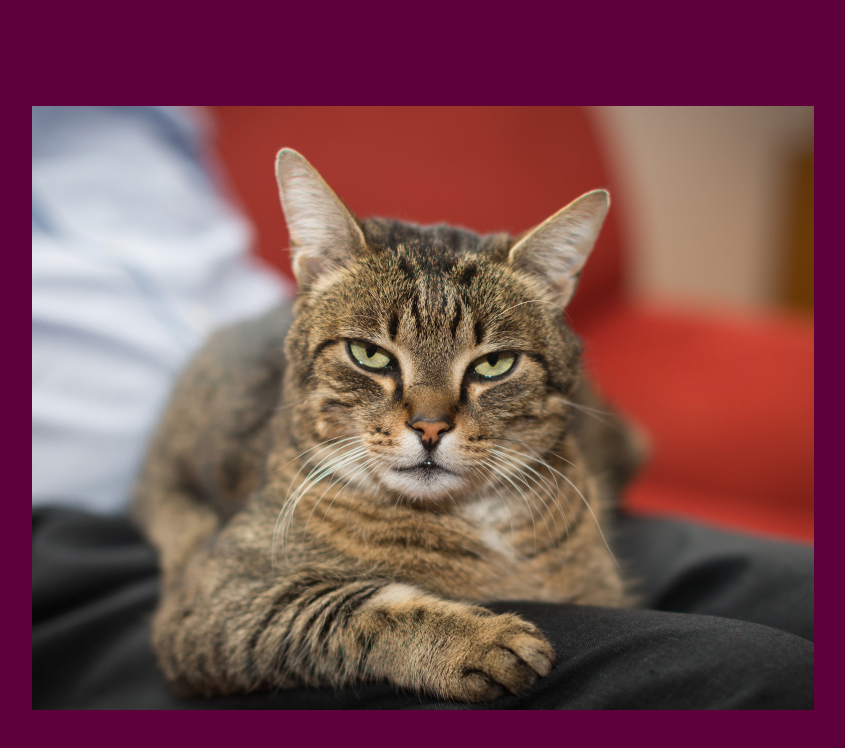
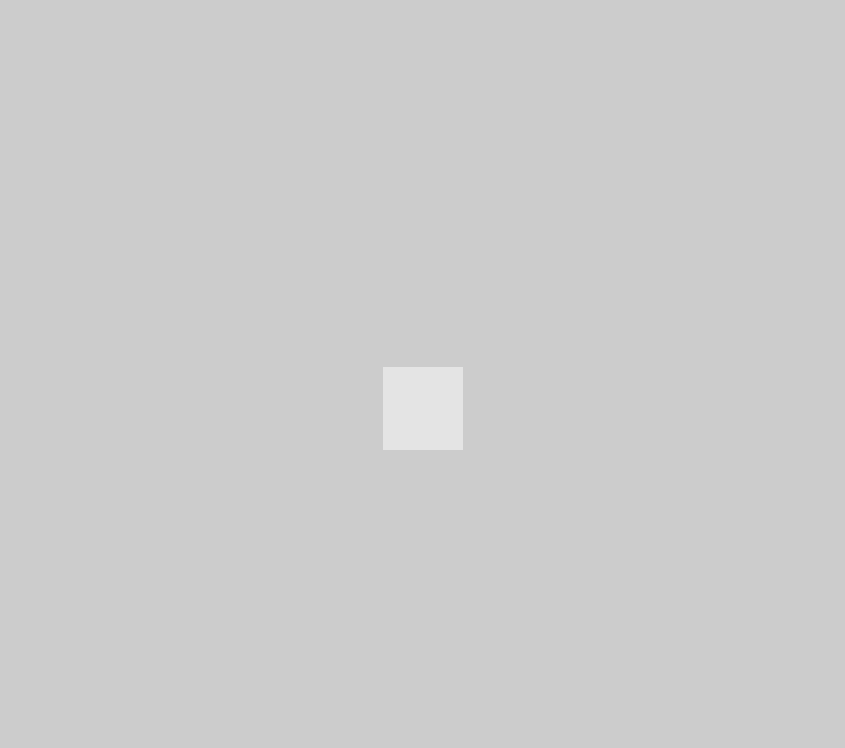
Before and after one commit to edwardtanguay/sasswebpack2, a website built with webpack: page index.html in a window 1280 px wide. Shown: the whole page, without its empty margins (217-1062 px from the left). Built offline with nearby package versions, Linux system fonts and the light colour scheme.

Commit message:
all grey

```diff
--- a/index.html
+++ b/index.html
@@ -2,11 +2,11 @@
 <html class="no-js" lang="">
 
 <head>
-    <meta charset="utf-8">
-    <title>Webpack Boilerplate</title>
+	<meta charset="utf-8">
+	<title>Test Webpack</title>
 
-    <link rel="stylesheet" href="dist/bundle.css">
-    <script src="dist/bundle.js"></script>
+	<link rel="stylesheet" href="dist/bundle.css">
+	<script src="dist/bundle.js"></script>
 </head>
 
 <body>
--- a/src/sass/styles.scss
+++ b/src/sass/styles.scss
@@ -1,13 +1,13 @@
 @font-face {
-    font-family: OpenSans;
-    src: url('../fonts/OpenSans-Regular.ttf');
+	font-family: OpenSans;
+	src        : url('../fonts/OpenSans-Regular.ttf');
 }
 
 body {
-    min-height: 100vh;
-    background: rgb(94, 0, 58);
-    color: white;
-    background-image: url('../images/cat.jpg');
-    background-position: center;
-    background-repeat: no-repeat;
+	min-height         : 100vh;
+	background         : #ccc;
+	color              : white;
+	background-image   : url('../images/test.jpg');
+	background-position: center;
+	background-repeat  : no-repeat;
 }
```
Also changed, not shown: src/images/cat.jpg (deleted), src/images/test.jpg (added), 1 other file.
